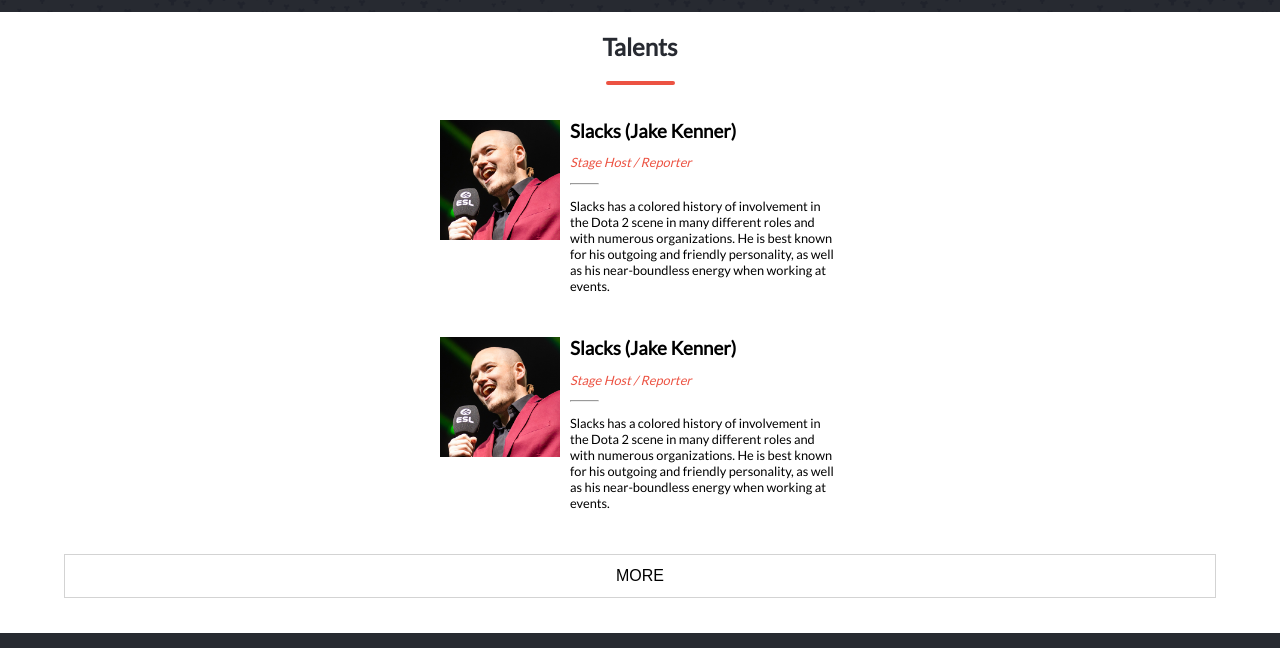
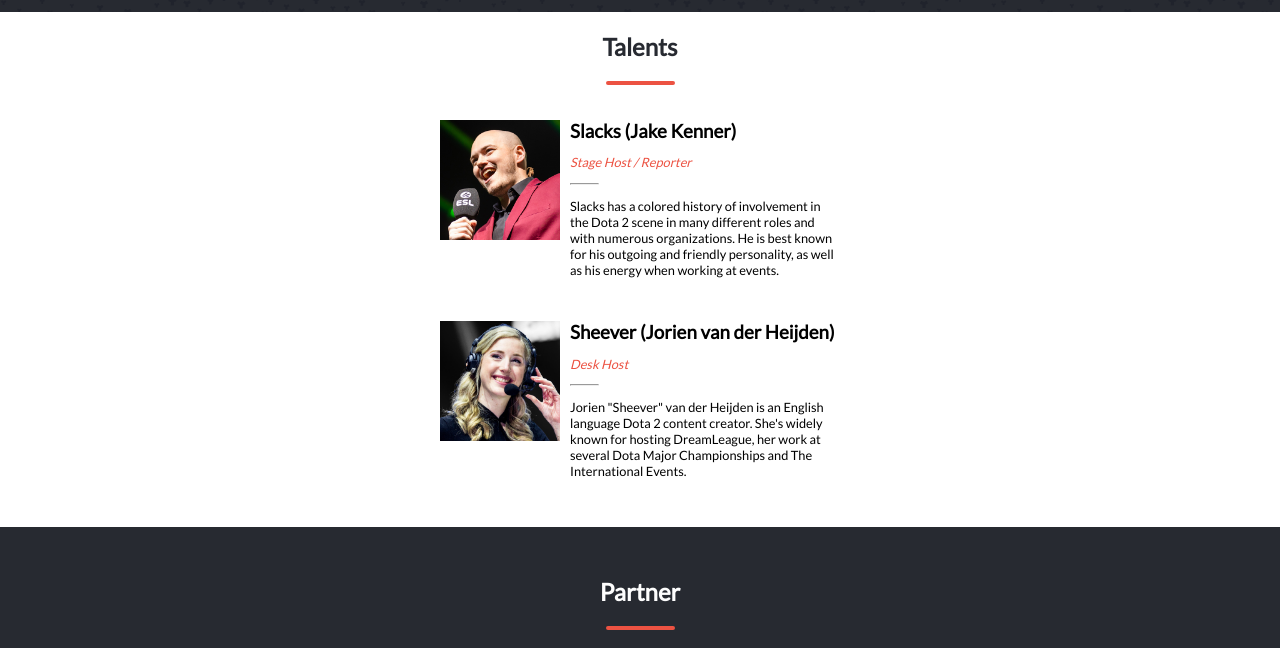
Before and after one commit to ichsansandy/capstone-htmlcssjs, a website: page index.html in a window 1280 px wide. Shown: the part 1220-1868 px from the top of the page. Drawn offline with Linux system fonts and the light colour scheme; a web font is replaced by a local one.

Commit message:
Moving Talent or Speaker to JavaScript, and also add more or less button

```diff
--- a/app.js
+++ b/app.js
@@ -38,4 +38,100 @@
       });
     });
   }
+
+  const talentList = [
+    {
+      name: 'Slacks (Jake Kenner)',
+      role: 'Stage Host / Reporter',
+      brief:
+        'Slacks has a colored history of involvement in the Dota 2 scene in many different roles and with numerous organizations. He is best known for his outgoing and friendly personality, as well as his energy when working at events.',
+      img: 'assets/slacks-headshot.jpg',
+    },
+    {
+      name: 'Sheever (Jorien van der Heijden)',
+      role: 'Desk Host',
+      brief: 'Jorien "Sheever" van der Heijden is an English language Dota 2 content creator. She\'s widely known for hosting DreamLeague, her work at several Dota Major Championships and The International Events.',
+      img: 'assets/talent-Sheever-v1.jpg',
+    },
+    {
+      name: 'Sheepsticked (Alexandra Roberts)',
+      role: 'Commentators/Analysts',
+      brief: 'Alexandra "Sheepsticked" Roberts (born October 29, 1996) is a British Dota 2 commentator and analyst. She is currently a streamer for beastcoast.',
+      img: 'assets/talent-Sheepsticked-v1.jpg',
+    },
+    {
+      name: 'Fear (Clinton Loomis)',
+      role: 'Commentators/Analysts',
+      brief: 'Clinton "Fear" Loomis is an American player from Medford, Oregon. Fear is one of the most storied Dota players, and is widely regarded as one of the greatest players to emerge from the North American region.',
+      img: 'assets/talent-feardota-v1.jpg',
+    },
+    {
+      name: 'N0tail (Johan Sundstein)',
+      role: 'Commentators/Analysts',
+      brief: 'Johan "N0tail" Sundstein (formerly known as "BigDaddy") (born October 8, 1993) is an inactive Danish/Faeroese Dota 2 player who is currently on the inactive roster of OG.',
+      img: 'assets/notail.jpg',
+    },
+    {
+      name: 'syndereN (Troels Lyngholt Nielsen)',
+      role: 'Commentators/Analysts',
+      brief: 'Troels Lyngholt "syndereN" Nielsen is a Danish Dota 2 caster.',
+      img: 'assets/talent-synderen-v1.jpg',
+    },
+  ];
+
+  const talentContainer = document.querySelector('.talents-container');
+
+  function talentCard(talent) {
+    return `<div class="talent-card" data-visible="true">
+              <img class="talent-image" src="${talent.img}" alt="" />
+              <div class="talent-info-wrapper">
+                <h3>${talent.name}</h3>
+                <p class="talent-role text-red">${talent.role}</p>
+                <hr />
+                <p>
+                  ${talent.brief}
+                </p>
+              </div>
+            </div>`;
+  }
+
+  const talents = talentList.map(talentCard);
+
+  talentContainer.insertAdjacentHTML('afterbegin', talents.join(''));
+
+  const talentButton = document.querySelector('.talent-button');
+  const talentExpanded = talentButton.getAttribute('aria-expanded');
+
+  if (talentExpanded !== true) {
+    const talentCard = document.querySelectorAll('.talent-card');
+    for (let i = 0; i < talentCard.length; i += 1) {
+      if (i > 1) {
+        talentCard[i].classList.add('hidden');
+        talentCard[i].setAttribute('data-visible', false);
+      }
+    }
+  }
+  talentButton.addEventListener('click', () => {
+    const talentExpanded = talentButton.getAttribute('aria-expanded');
+    const talentCard = document.querySelectorAll('.talent-card');
+    if (talentExpanded === 'false') {
+      for (let i = 0; i < talentCard.length; i += 1) {
+        if (i > 1) {
+          talentCard[i].classList.remove('hidden');
+          talentCard[i].setAttribute('data-visible', true);
+        }
+      }
+      talentButton.setAttribute('aria-expanded', true);
+      talentButton.innerHTML = '<span>LESS <i class="fas fa-angle-up text-red"></i></span>';
+    } else if (talentExpanded === 'true') {
+      for (let i = 0; i < talentCard.length; i += 1) {
+        if (i > 1) {
+          talentCard[i].classList.add('hidden');
+          talentCard[i].setAttribute('data-visible', false);
+        }
+      }
+      talentButton.setAttribute('aria-expanded', false);
+      talentButton.innerHTML = '<span>MORE <i class="fas fa-angle-down text-red"></i></span>';
+    }
+  });
 });
--- a/index.html
+++ b/index.html
@@ -10,6 +10,7 @@
     <link rel="icon" type="image/png" sizes="32x32" href="/favicon-32x32.png" />
     <link rel="icon" type="image/png" sizes="16x16" href="/favicon-16x16.png" />
     <link rel="manifest" href="/site.webmanifest" />
+    <script src="https://kit.fontawesome.com/d19de2aa55.js" crossorigin="anonymous"></script>
     <script src="app.js"></script>
   </head>
   <body>
@@ -116,31 +117,9 @@
       <h2 class="text-center text-dark">Talents</h2>
       <hr class="section-title-divider" />
       <div class="talents-container">
-        <div class="talent-card">
-          <img class="talent-image" src="assets/slacks-headshot.jpg" alt="" />
-          <div class="talent-info-wrapper">
-            <h3>Slacks (Jake Kenner)</h3>
-            <p class="talent-role text-red">Stage Host / Reporter</p>
-            <hr />
-            <p>
-              Slacks has a colored history of involvement in the Dota 2 scene in many different roles and with numerous organizations. He is best known for his outgoing and friendly personality, as well as his near-boundless energy when
-              working at events.
-            </p>
-          </div>
-        </div>
-        <div class="talent-card">
-          <img class="talent-image" src="assets/slacks-headshot.jpg" alt="" />
-          <div class="talent-info-wrapper">
-            <h3>Slacks (Jake Kenner)</h3>
-            <p class="talent-role text-red">Stage Host / Reporter</p>
-            <hr />
-            <p>
-              Slacks has a colored history of involvement in the Dota 2 scene in many different roles and with numerous organizations. He is best known for his outgoing and friendly personality, as well as his near-boundless energy when
-              working at events.
-            </p>
-          </div>
-        </div>
-        <button class="talent-button"><span>MORE</span></button>
+        <button class="talent-button dekstop-hidden" aria-expanded="false">
+          <span>MORE <i class="fas fa-angle-down text-red"></i></span>
+        </button>
       </div>
     </section>
     <!-- sponsored -->
--- a/style.css
+++ b/style.css
@@ -39,7 +39,6 @@
 }
 
 header nav {
-  /* display: none; */
   display: block;
   position: absolute;
   height: 100vh;
@@ -232,6 +231,7 @@
   display: grid;
   padding-inline: 5%;
   gap: 30px;
+  transition: height 0.7s;
 }
 
 .talent-card {
@@ -239,6 +239,10 @@
   box-sizing: border-box;
   max-width: 400px;
   justify-self: center;
+}
+
+.talent-card[data-visible='true'] {
+  animation: fade-in 700ms forwards;
 }
 
 .talent-image {
@@ -394,7 +398,7 @@
 }
 
 @media (min-width: 768px) {
-  .test {
+  .dekstop-hidden {
     display: none;
   }
 }
@@ -422,3 +426,16 @@
   border-radius: 3px;
   width: 65px;
 }
+
+.hidden {
+  display: none;
+}
+
+@keyframes fade-in {
+  0% {
+    transform: translateX(-100%);
+  }
+  100% {
+    transform: translateX(0%);
+  }
+}
```
